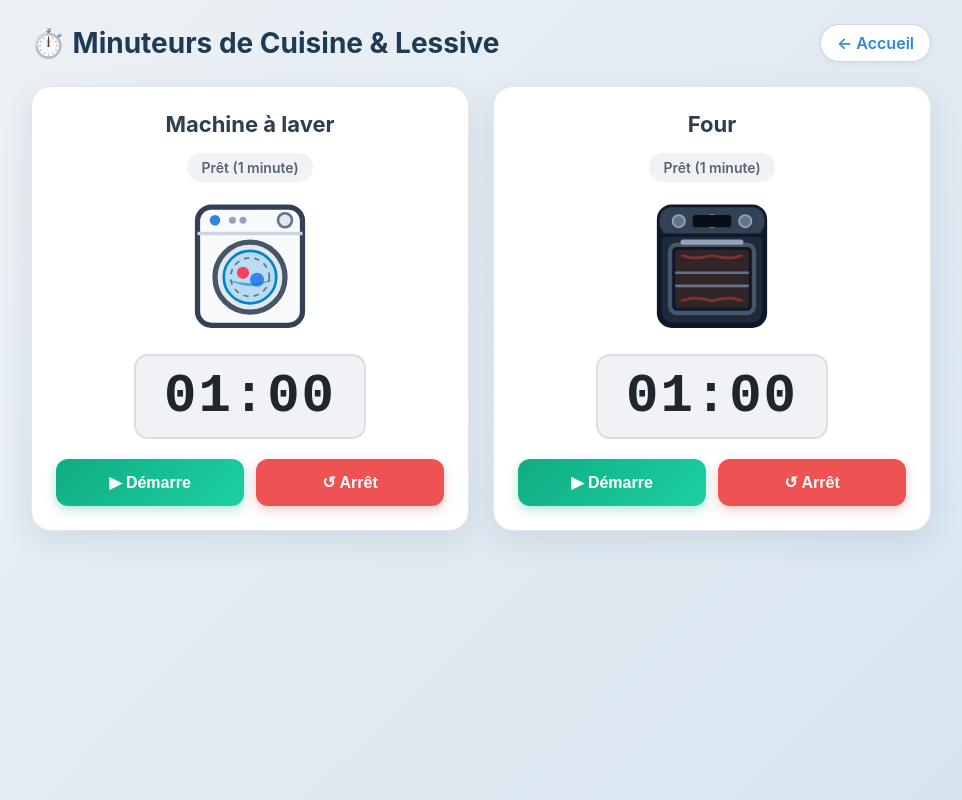
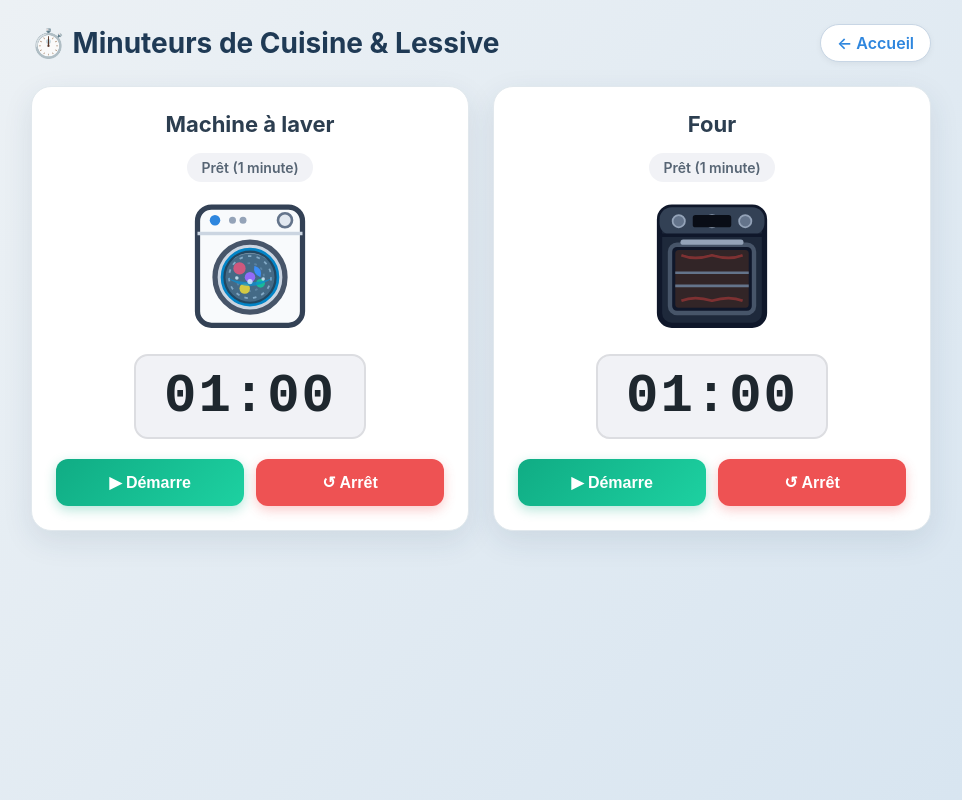
Before and after one commit to romainbrenguier/tabol, a Django app: page /timers/ in a window 1280 px wide. Shown: the whole page, without its empty margins (159-1121 px from the left). Run offline with Django 5.2, Linux system fonts and the light colour scheme.

Commit message:
Animate washing machine drum during timer execution
Fix CSS keyframe syntax for drum rotation and configure transform-origin.
Enhance washing machine SVG drum structure with multi-colored laundry
and water wave effect during timer playback.

Co-authored-by: romainbrenguier <11854194+romainbrenguier@users.noreply.github.com>

```diff
--- a/chat/templates/chat/timers.html
+++ b/chat/templates/chat/timers.html
@@ -99,23 +99,33 @@
         }
 
         /* Spinning Drum Animation for Washing Machine */
-        @keyframes spin Drum {
+        @keyframes spinDrum {
             0% { transform: rotate(0deg); }
             100% { transform: rotate(360deg); }
         }
 
         .washing-machine.active .drum-inner {
-            animation: spinDrum 2s linear infinite;
-            transform-origin: center;
+            animation: spinDrum 1.5s linear infinite;
+            transform-origin: 80px 95px;
+            transform-box: fill-box;
         }
 
         @keyframes waterWave {
-            0%, 100% { transform: translateY(0); }
-            50% { transform: translateY(-4px); }
+            0%, 100% { transform: translateY(0) scaleY(1); }
+            50% { transform: translateY(-3px) scaleY(1.1); }
         }
 
         .washing-machine.active .water-line {
-            animation: waterWave 1s ease-in-out infinite;
+            animation: waterWave 0.8s ease-in-out infinite;
+        }
+
+        @keyframes powerPulse {
+            0%, 100% { fill: #10ac84; opacity: 1; }
+            50% { fill: #1dd1a1; opacity: 0.5; }
+        }
+
+        .washing-machine.active .power-led {
+            animation: powerPulse 1s ease-in-out infinite;
         }
 
         /* Pulsing Glow Animation for Oven */
@@ -258,24 +268,46 @@
                 <!-- Top Control Panel Line -->
                 <line x1="20" y1="45" x2="140" y2="45" stroke="#CBD5E1" stroke-width="4"/>
                 <!-- Power button & knob -->
-                <circle cx="40" cy="30" r="6" fill="#2e86de"/>
+                <circle class="power-led" cx="40" cy="30" r="6" fill="#2e86de"/>
                 <circle cx="60" cy="30" r="4" fill="#94A3B8"/>
                 <circle cx="72" cy="30" r="4" fill="#94A3B8"/>
                 <circle cx="120" cy="30" r="8" fill="#E2E8F0" stroke="#64748B" stroke-width="3"/>
 
-                <!-- Door Frame -->
-                <circle cx="80" cy="95" r="40" fill="#E2E8F0" stroke="#475569" stroke-width="6"/>
-                <!-- Door Glass Inner -->
-                <circle cx="80" cy="95" r="30" fill="#38BDF8" fill-opacity="0.25" stroke="#0284C7" stroke-width="3"/>
+                <!-- Outer Door Ring Backing -->
+                <circle cx="80" cy="95" r="40" fill="#CBD5E1" stroke="#475569" stroke-width="6"/>
+                <!-- Drum Tub Opening Background -->
+                <circle cx="80" cy="95" r="32" fill="#1E293B"/>
 
                 <!-- Rotating Drum Group -->
                 <g class="drum-inner">
-                    <circle cx="80" cy="95" r="22" stroke="#64748B" stroke-width="2" stroke-dasharray="6 6"/>
-                    <!-- Clothes inside -->
-                    <circle cx="72" cy="90" r="7" fill="#F43F5E"/>
-                    <circle cx="88" cy="98" r="8" fill="#3B82F6"/>
-                    <path class="water-line" d="M 55 98 Q 80 106 105 98 Q 80 112 55 98 Z" fill="#0284C7" opacity="0.6"/>
+                    <!-- Metallic drum back wall with perforated holes pattern -->
+                    <circle cx="80" cy="95" r="28" fill="#475569"/>
+                    <circle cx="80" cy="95" r="24" stroke="#94A3B8" stroke-width="2" stroke-dasharray="4 6"/>
+                    <circle cx="80" cy="95" r="16" stroke="#64748B" stroke-width="2" stroke-dasharray="3 5"/>
+
+                    <!-- Laundry Items inside drum -->
+                    <!-- Red shirt/cloth -->
+                    <circle cx="68" cy="85" r="7" fill="#F43F5E"/>
+                    <!-- Blue jeans/pants -->
+                    <path d="M 85 82 Q 95 85 92 95 Q 83 92 85 82 Z" fill="#3B82F6"/>
+                    <!-- Yellow garment -->
+                    <circle cx="74" cy="108" r="6" fill="#FACC15"/>
+                    <!-- Emerald sock -->
+                    <circle cx="92" cy="102" r="5" fill="#10B981"/>
+                    <!-- Purple garment -->
+                    <circle cx="80" cy="95" r="6" fill="#A855F7"/>
+
+                    <!-- Water Level and foam/waves in drum -->
+                    <path class="water-line" d="M 54 96 Q 80 106 106 96 Q 80 114 54 96 Z" fill="#0284C7" opacity="0.75"/>
+                    <circle cx="65" cy="96" r="2" fill="#FFFFFF" opacity="0.8"/>
+                    <circle cx="80" cy="100" r="3" fill="#FFFFFF" opacity="0.8"/>
+                    <circle cx="95" cy="97" r="2" fill="#FFFFFF" opacity="0.8"/>
                 </g>
+
+                <!-- Door Glass Inner & Highlights (Overlay over rotating drum) -->
+                <circle cx="80" cy="95" r="32" fill="#38BDF8" fill-opacity="0.2" stroke="#0284C7" stroke-width="3"/>
+                <!-- Glass Reflection Gloss -->
+                <path d="M 60 75 A 30 30 0 0 1 100 75 A 32 32 0 0 0 60 75 Z" fill="#FFFFFF" opacity="0.4"/>
             </svg>
 
             <div class="timer-display" id="display-washer">01:00</div>
```
